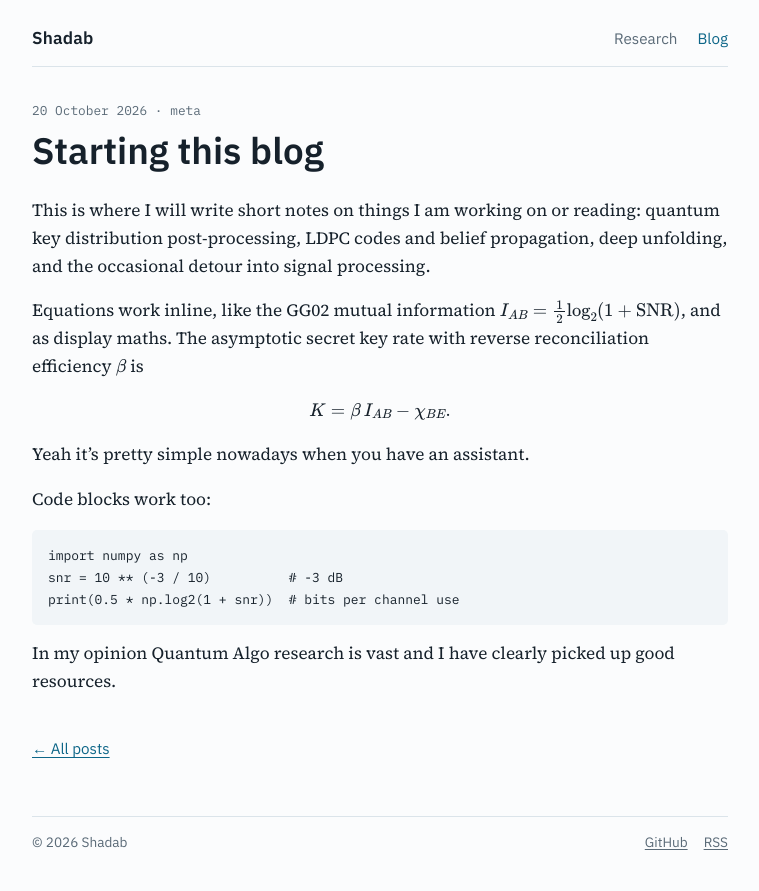
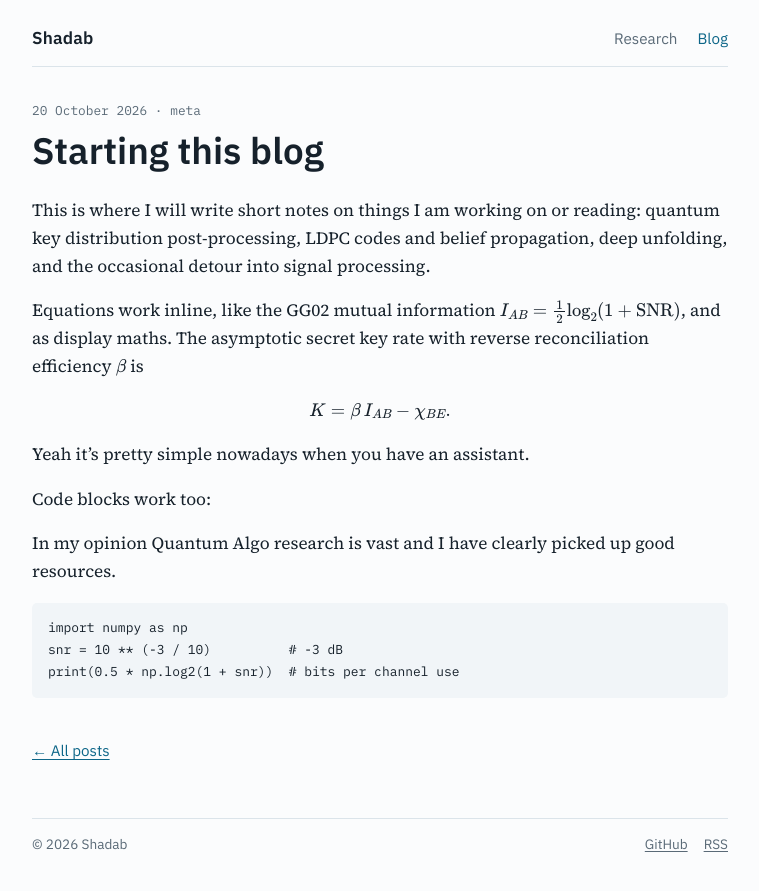
Before and after one commit to liplahm/liplahm.github.io, a Jekyll site: the page built from _posts/2026-10-20-starting-this-blog.md, in a window 1280 px wide. Shown: the top 891 px of the page, without its empty margins (260-1019 px from the left). Built offline with Jekyll 4.4.1, drawn with Linux system fonts in a browser that asks for light colours.

````diff
--- a/_posts/2026-10-20-starting-this-blog.md
+++ b/_posts/2026-10-20-starting-this-blog.md
@@ -15,11 +15,13 @@ $$
 Yeah it's pretty simple nowadays when you have an assistant.
 
 Code blocks work too:
+
+
+In my opinion Quantum Algo research is vast and I have clearly picked up good resources.
+
+
 ```python
 import numpy as np
 snr = 10 ** (-3 / 10)          # -3 dB
 print(0.5 * np.log2(1 + snr))  # bits per channel use
 ```
-
-
-In my opinion Quantum Algo research is vast and I have clearly picked up good resources.
````
